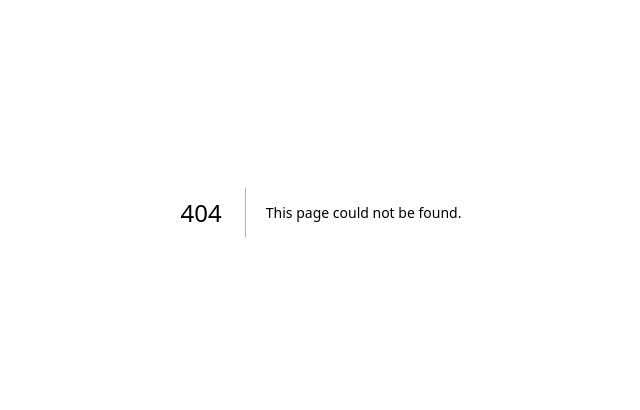
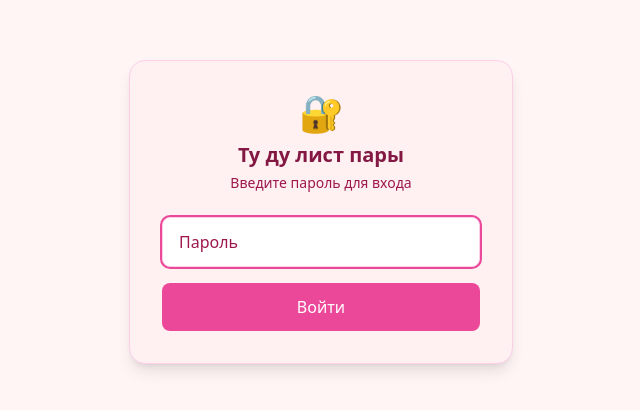
Before and after one commit to elenastorm/lova-to-do, a Next.js app: page /login in a window 1280 px wide. Before the commit this address had no page. Shown: the part 188-598 px from the top of the page, without its empty margins (319-959 px from the left). Built offline with nearby package versions, Linux system fonts and the light colour scheme.

Commit message:
Добавлена защита паролем при входе

```diff
--- /dev/null
+++ b/src/app/api/login/route.ts
@@ -0,0 +1,33 @@
+import { NextRequest, NextResponse } from "next/server";
+
+const AUTH_COOKIE = "lova_auth";
+const SITE_PASSWORD = process.env.SITE_PASSWORD || "12345";
+
+export async function POST(request: NextRequest) {
+  try {
+    const { password } = await request.json();
+
+    if (!password || password !== SITE_PASSWORD) {
+      return NextResponse.json(
+        { error: "Неверный пароль" },
+        { status: 401 }
+      );
+    }
+
+    const response = NextResponse.json({ success: true });
+    response.cookies.set(AUTH_COOKIE, "1", {
+      httpOnly: true,
+      secure: process.env.NODE_ENV === "production",
+      sameSite: "lax",
+      maxAge: 60 * 60 * 24 * 30, // 30 дней
+      path: "/",
+    });
+
+    return response;
+  } catch {
+    return NextResponse.json(
+      { error: "Ошибка" },
+      { status: 500 }
+    );
+  }
+}
--- /dev/null
+++ b/src/app/login/page.tsx
@@ -0,0 +1,92 @@
+"use client";
+
+import { useState } from "react";
+import { useRouter, useSearchParams } from "next/navigation";
+
+export default function LoginPage() {
+  const [password, setPassword] = useState("");
+  const [error, setError] = useState("");
+  const [isLoading, setIsLoading] = useState(false);
+  const router = useRouter();
+  const searchParams = useSearchParams();
+  const from = searchParams.get("from") || "/";
+
+  const handleSubmit = async (e: React.FormEvent) => {
+    e.preventDefault();
+    setError("");
+    setIsLoading(true);
+
+    try {
+      const res = await fetch("/api/login", {
+        method: "POST",
+        headers: { "Content-Type": "application/json" },
+        body: JSON.stringify({ password }),
+      });
+
+      const data = await res.json();
+
+      if (!res.ok) {
+        setError(data.error || "Неверный пароль");
+        return;
+      }
+
+      router.push(from);
+      router.refresh();
+    } catch {
+      setError("Ошибка соединения");
+    } finally {
+      setIsLoading(false);
+    }
+  };
+
+  return (
+    <main className="min-h-screen flex items-center justify-center p-4">
+      <div className="w-full max-w-sm">
+        <div className="rounded-2xl bg-[var(--bg-card)] border border-[var(--border)] p-8 shadow-lg">
+          <div className="text-center mb-6">
+            <span className="text-4xl" aria-hidden>🔐</span>
+            <h1 className="text-xl font-bold text-[var(--text)] mt-2">
+              Ту ду лист пары
+            </h1>
+            <p className="text-sm text-[var(--text-muted)] mt-1">
+              Введите пароль для входа
+            </p>
+          </div>
+
+          <form onSubmit={handleSubmit} className="space-y-4">
+            <div>
+              <label htmlFor="password" className="sr-only">
+                Пароль
+              </label>
+              <input
+                id="password"
+                type="password"
+                value={password}
+                onChange={(e) => setPassword(e.target.value)}
+                placeholder="Пароль"
+                autoFocus
+                autoComplete="current-password"
+                disabled={isLoading}
+                className="w-full rounded-lg border border-[var(--border)] bg-white px-4 py-3 text-[var(--text)] placeholder:text-[var(--text-muted)] focus:outline-none focus:ring-2 focus:ring-[var(--accent)] disabled:opacity-60"
+              />
+            </div>
+
+            {error && (
+              <p className="text-sm text-red-600 bg-red-50 rounded-lg px-3 py-2">
+                {error}
+              </p>
+            )}
+
+            <button
+              type="submit"
+              disabled={isLoading}
+              className="w-full rounded-lg bg-[var(--accent)] text-white px-4 py-3 font-medium hover:opacity-90 focus:outline-none focus:ring-2 focus:ring-[var(--accent-soft)] disabled:opacity-60"
+            >
+              {isLoading ? "Вход..." : "Войти"}
+            </button>
+          </form>
+        </div>
+      </div>
+    </main>
+  );
+}
--- /dev/null
+++ b/src/middleware.ts
@@ -0,0 +1,27 @@
+import { NextResponse } from "next/server";
+import type { NextRequest } from "next/server";
+
+const AUTH_COOKIE = "lova_auth";
+
+export function middleware(request: NextRequest) {
+  const isLoggedIn = request.cookies.get(AUTH_COOKIE)?.value === "1";
+
+  if (request.nextUrl.pathname.startsWith("/login")) {
+    if (isLoggedIn) {
+      return NextResponse.redirect(new URL("/", request.url));
+    }
+    return NextResponse.next();
+  }
+
+  if (!isLoggedIn) {
+    const loginUrl = new URL("/login", request.url);
+    loginUrl.searchParams.set("from", request.nextUrl.pathname);
+    return NextResponse.redirect(loginUrl);
+  }
+
+  return NextResponse.next();
+}
+
+export const config = {
+  matcher: ["/((?!api|_next/static|_next/image|favicon.ico).*)"],
+};
```
Also changed, not shown: 1 other file (tests, documents, lock files or other folders).
